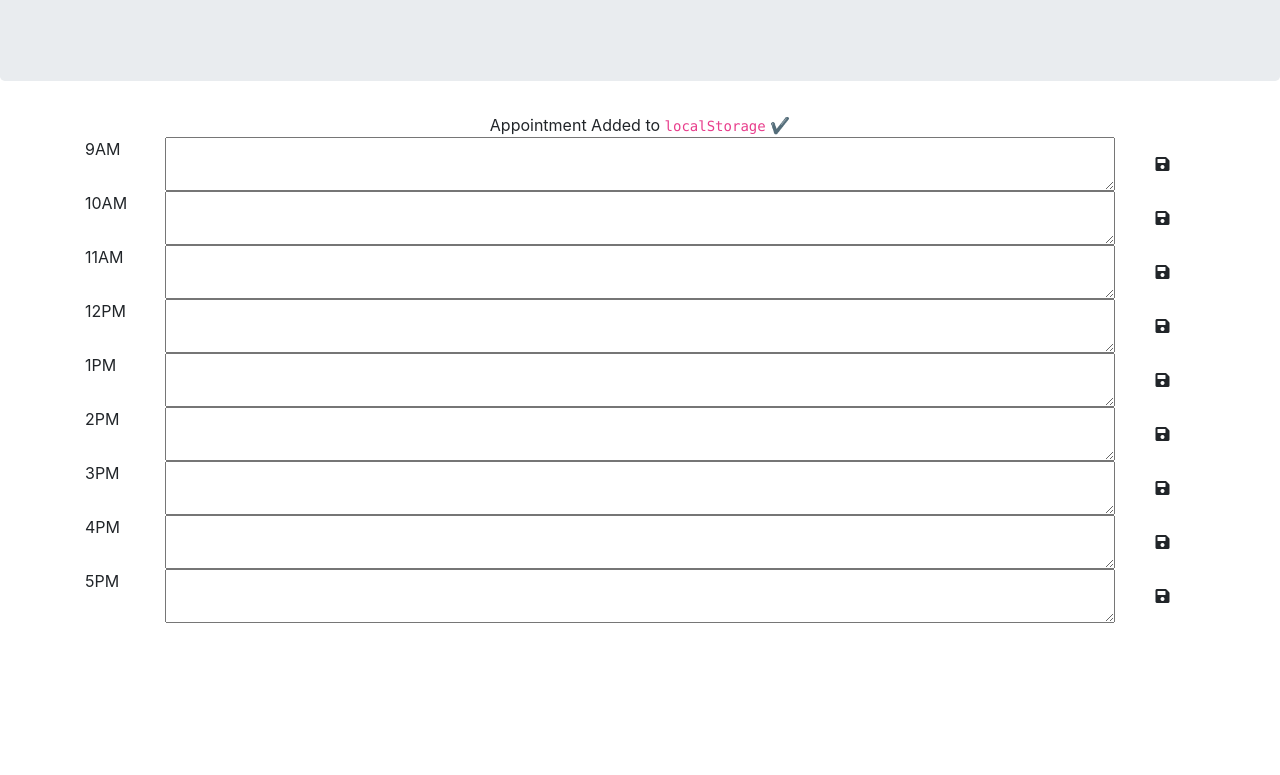
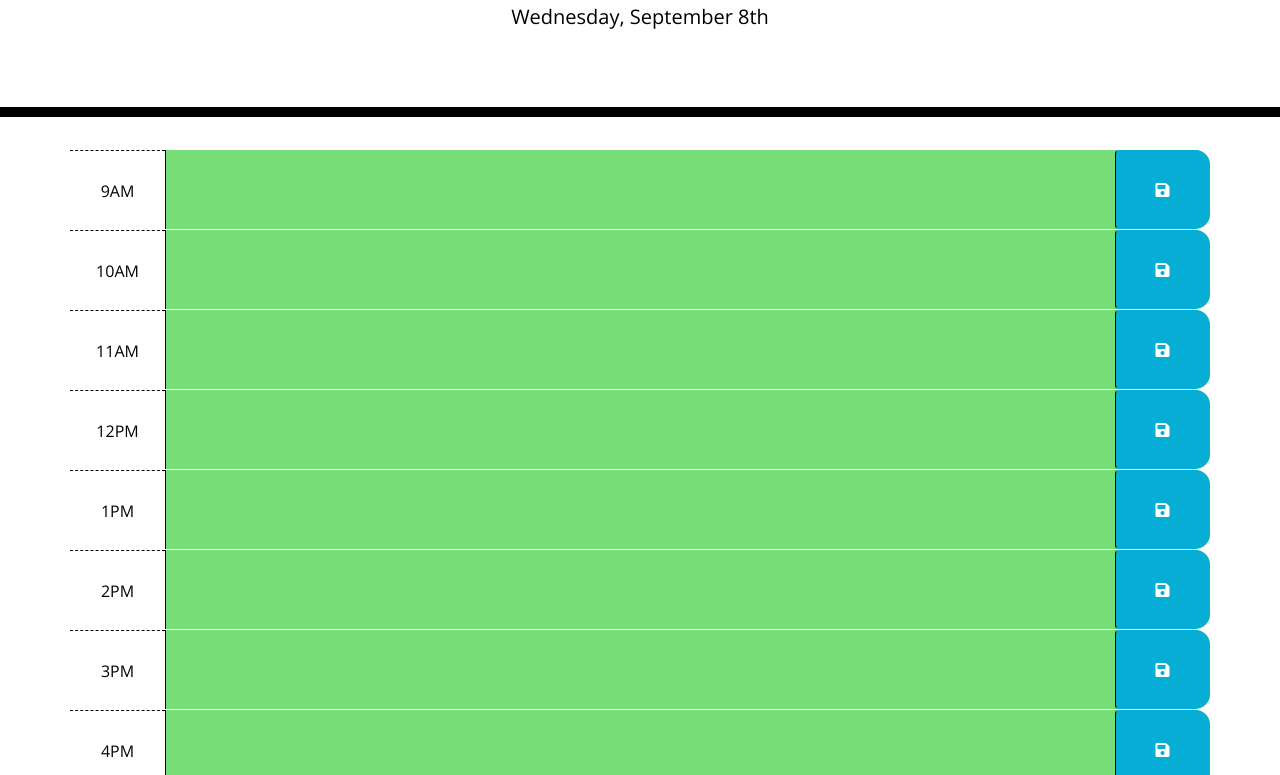
Before and after one commit to omar-94/work-day-scheduler, a plain HTML site: page index.html in a window 1280 px wide. Shown: the part 187-962 px from the top of the page. Before the commit the page ends 810 px from the top, so only its background shows below. Drawn offline with nearby package versions, Linux system fonts and the light colour scheme; the site is published under a folder, as on GitHub Pages, so addresses that start at the root find nothing.

Commit message:
file path updated.2

```diff
--- a/index.html
+++ b/index.html
@@ -8,7 +8,7 @@
   <link rel="stylesheet" href="https://stackpath.bootstrapcdn.com/bootstrap/4.3.1/css/bootstrap.min.css">
   <link rel="stylesheet" href="https://use.fontawesome.com/releases/v5.8.1/css/all.css" integrity="sha384-50oBUHEmvpQ+1lW4y57PTFmhCaXp0ML5d60M1M7uH2+nqUivzIebhndOJK28anvf" crossorigin="anonymous">
   <link href="https://fonts.googleapis.com/css?family=Open+Sans&display=swap" rel="stylesheet">
-  <link rel="stylesheet" href="/assets/css/style.css">
+  <link rel="stylesheet" href="assets/css/style.css">
   <title>Work Day Scheduler</title>
 </head>
 
@@ -96,7 +96,7 @@
     <script src="https://code.jquery.com/jquery-3.4.1.min.js"></script>
     <script src="https://cdnjs.cloudflare.com/ajax/libs/moment.js/2.24.0/moment.min.js"></script>
 
-    <script src="/assets/js/script.js"></script>
+    <script src="assets/js/script.js"></script>
 </body>
 
 </html>
```
